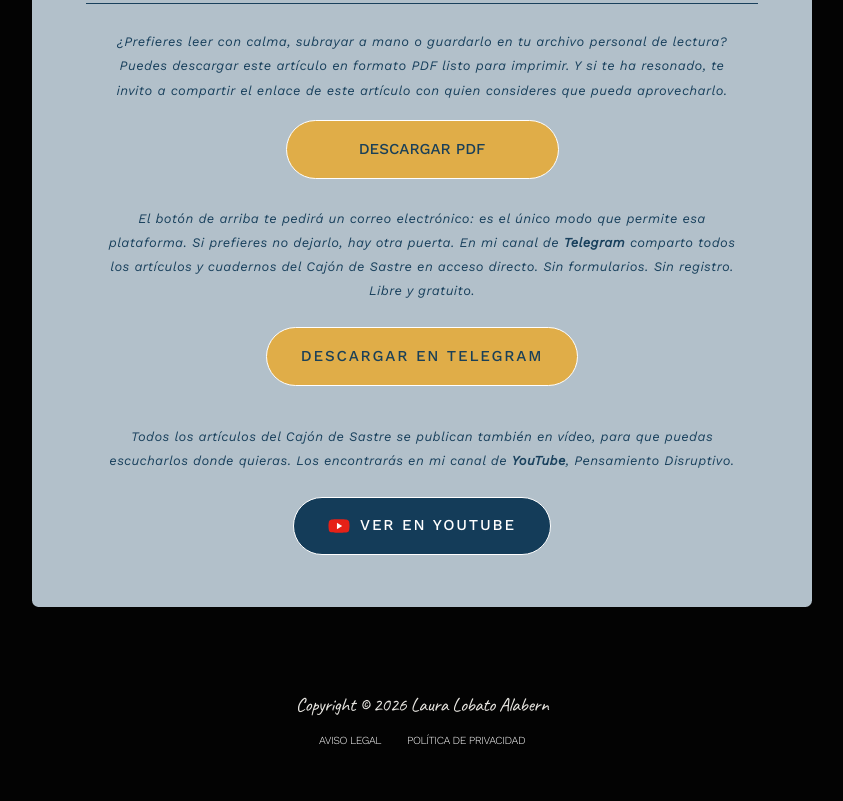
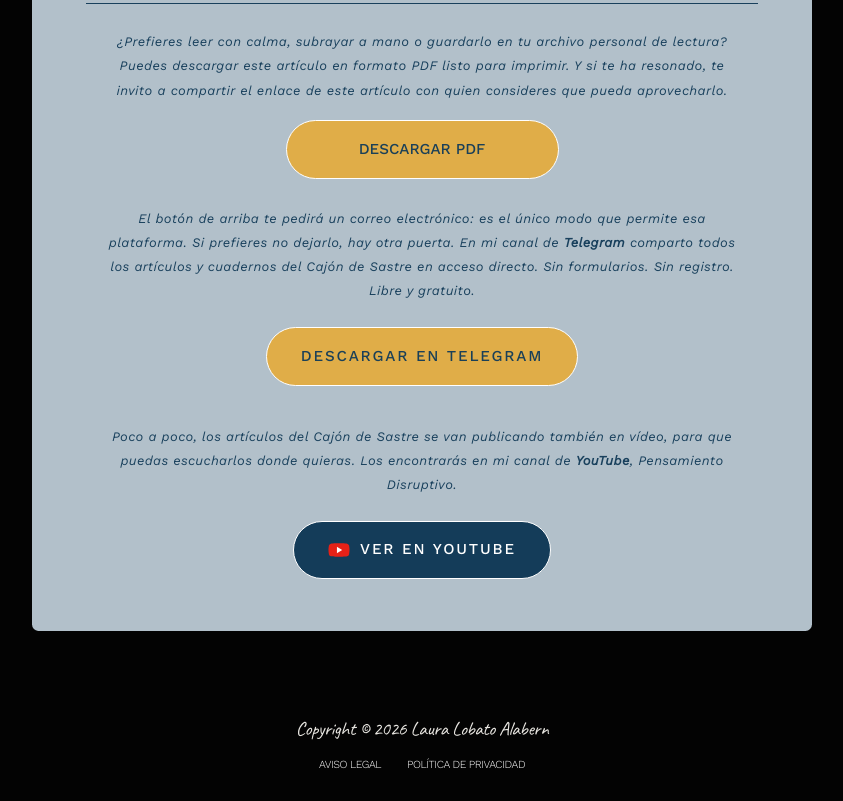
Before and after one commit to lauralobatoalabern/cajonsastre, a plain HTML site: page articulos/despertar-sin-huir-del-mundo.html in a window 1280 px wide. Shown: the part 6884-7685 px from the top of the page, without its empty margins (218-1061 px from the left). Before the commit the page ends 7661 px from the top, so only its background shows below. Drawn offline with Linux system fonts and the light colour scheme.

Commit message:
Aviso Youtube en artículos

```diff
--- a/articulos/despertar-sin-huir-del-mundo.html
+++ b/articulos/despertar-sin-huir-del-mundo.html
@@ -91,7 +91,7 @@
 						<a class="cds-tg-btn" href="https://t.me/pensamientodisruptivo" target="_blank" rel="noopener">DESCARGAR EN TELEGRAM</a>
 					</div>
 					<div class="cds-tg-wrap cds-yt-wrap">
-						<p class="cds-tg-text">Todos los artículos del Cajón de Sastre se publican también en vídeo, para que puedas escucharlos donde quieras. Los encontrarás en mi canal de <strong>YouTube</strong>, Pensamiento Disruptivo.</p>
+						<p class="cds-tg-text">Poco a poco, los artículos del Cajón de Sastre se van publicando también en vídeo, para que puedas escucharlos donde quieras. Los encontrarás en mi canal de <strong>YouTube</strong>, Pensamiento Disruptivo.</p>
 						<a class="cds-yt-btn" href="https://www.youtube.com/@PensamientoDisruptivoTV" target="_blank" rel="noopener"><svg viewBox="0 0 24 24" aria-hidden="true"><path fill="#e62117" d="M23 7.2a3 3 0 0 0-2.1-2.1C19 4.6 12 4.6 12 4.6s-7 0-8.9.5A3 3 0 0 0 1 7.2 31 31 0 0 0 .5 12a31 31 0 0 0 .5 4.8 3 3 0 0 0 2.1 2.1c1.9.5 8.9.5 8.9.5s7 0 8.9-.5a3 3 0 0 0 2.1-2.1 31 31 0 0 0 .5-4.8 31 31 0 0 0-.5-4.8z"/><path fill="#fff" d="M9.75 15.5 15.5 12 9.75 8.5z"/></svg>VER EN YOUTUBE</a>
 					</div>
 				</footer>
```
Also changed, not shown: articulos/dos-adolescentes-dos-mundos.html (+1 -1 lines), articulos/dos-frecuencias-un-solo-mundo.html (+1 -1 lines), articulos/dos-maneras-de-habitar-la-vida.html (+1 -1 lines), articulos/el-bloqueo-en-la-base.html (+1 -1 lines), articulos/la-cosecha-de-la-atencion.html (+1 -1 lines), articulos/la-fractura-del-viejo-mundo.html (+1 -1 lines), articulos/la-moneda-en-la-pared.html (+1 -1 lines), articulos/la-siembra-invisible.html (+1 -1 lines), articulos/las-cuatro-ataduras-del-pensamiento.html (+1 -1 lines), articulos/uni-versidad.html (+1 -1 lines), articulos/urano-el-despertador-de-la-conciencia.html (+1 -1 lines).
